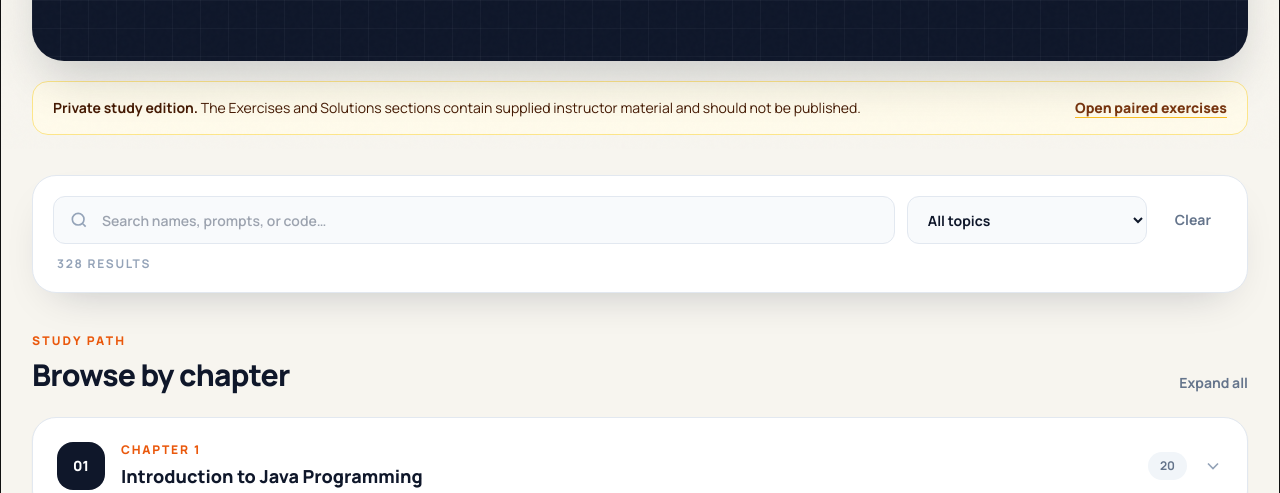
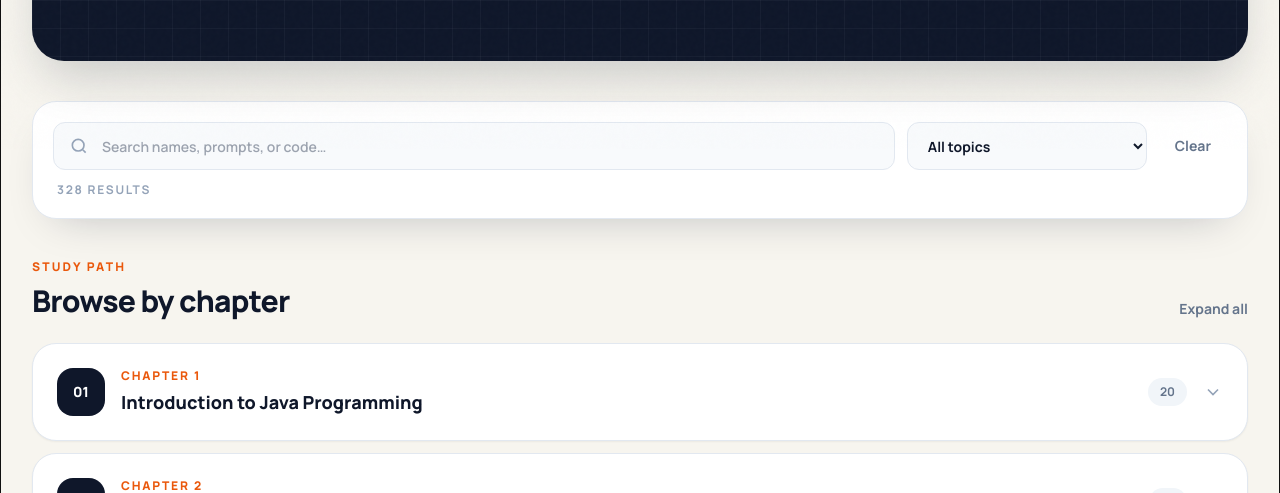
Before and after one commit to JarvisLam-LemonCEO/Java-Practice-it, a website: page index.html in a window 1280 px wide. Shown: the part 651-1144 px from the top of the page. Drawn offline with nearby package versions, Linux system fonts and the light colour scheme.

Commit message:
code update

```diff
--- a/app.js
+++ b/app.js
@@ -212,10 +212,8 @@
           </div>
         </div>
 
-        <div class="mt-5 flex flex-col gap-3 rounded-2xl border border-amber-200 bg-amber-50 px-5 py-4 text-sm text-amber-950 sm:flex-row sm:items-center sm:justify-between">
-          <p><strong>Private study edition.</strong> The Exercises and Solutions sections contain supplied instructor material and should not be published.</p>
-          <a href="#/exercises" class="shrink-0 font-extrabold text-amber-900 underline decoration-amber-400 underline-offset-4">Open paired exercises</a>
-        </div>
+
+
 
         <div class="mt-10">
           ${filtersBar({ context: 'home', search: state.homeSearch, topic: state.homeTopic, count: filtered.length })}
--- a/index.html
+++ b/index.html
@@ -3,7 +3,7 @@
   <head>
     <meta charset="UTF-8" />
     <meta name="viewport" content="width=device-width, initial-scale=1.0" />
-
+    <meta name="description" content="Private Java study library with questions, textbook exercises, and matched solutions." />
     <meta name="theme-color" content="#0f172a" />
     <title>Java Practice Library</title>
     <link rel="icon" href="/favicon.svg" type="image/svg+xml" />
```
